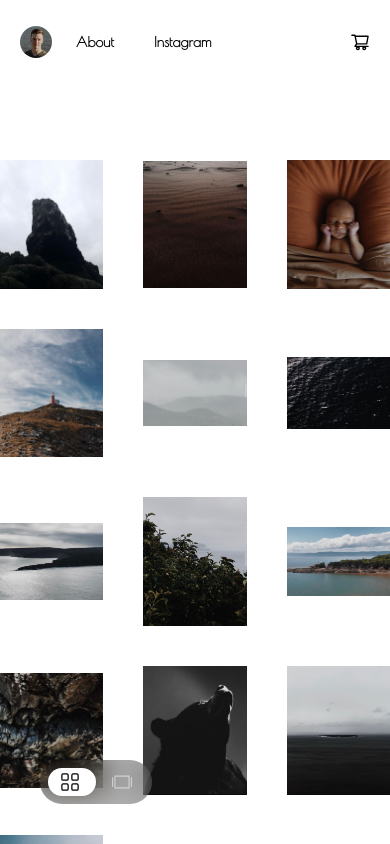
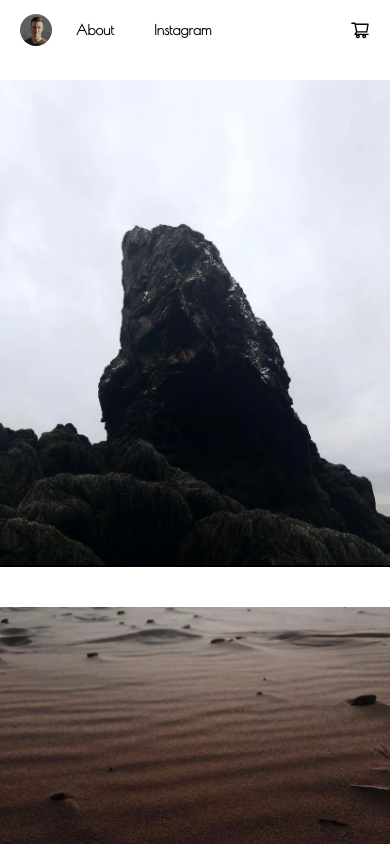
Before and after one commit to nmacdon3/gallery, a Next.js app: page / in a window 390 px wide. Built offline with nearby package versions, Linux system fonts and the light colour scheme.

Commit message:
finished optimizing for mobile

```diff
--- a/components/pages/home/Header.tsx
+++ b/components/pages/home/Header.tsx
@@ -4,7 +4,7 @@ import { AiOutlineShoppingCart } from "react-icons/ai";
 
 const Header = () => {
   return (
-    <header className="bg-white/70 backdrop-blur-lg text-sm md:text-xl font-bold absolute top-0 left-0 py-3 md:py-6 px-5 md:px-10 flex items-center  w-full justify-between z-100">
+    <header className="bg-white/70 backdrop-blur-lg text-sm md:text-xl font-bold absolute top-0 left-0  md:py-6 px-5 md:px-10 flex items-center  w-full justify-between z-100">
       <div className="flex items-center md:gap-6">
         <div className="h-8 w-8 md:h-10 md:w-10 relative shrink-0">
           <Image
--- a/pages/index.tsx
+++ b/pages/index.tsx
@@ -22,8 +22,8 @@ export default function Home() {
     <>
       <main className={classnames("transition-all ease-in-out duration-1000")}>
         {view === "gallery" ? (
-          <div className="relative flex justify-center w-full overflow-y-scroll overflow-x-hidden py-40 h-screen">
-            <div className="grid grid-cols-3 gap-10  items-center">
+          <div className="relative flex justify-center w-full overflow-y-scroll overflow-x-hidden py-20 md:py-40 h-screen">
+            <div className="md:grid md:grid-cols-3 md:gap-10 space-y-10 md:space-y-0  md:items-center">
               {images.data?.map((img) => (
                 <Photo key={img.name} img={img} />
               ))}
@@ -42,7 +42,7 @@ export default function Home() {
           </div>
         )}
         <Header />
-        <div className="absolute bottom-10 left-10">
+        <div className="absolute bottom-10 left-10 md:visible invisible">
           <ViewToggle view={view} setView={setView} />
         </div>
       </main>
```
